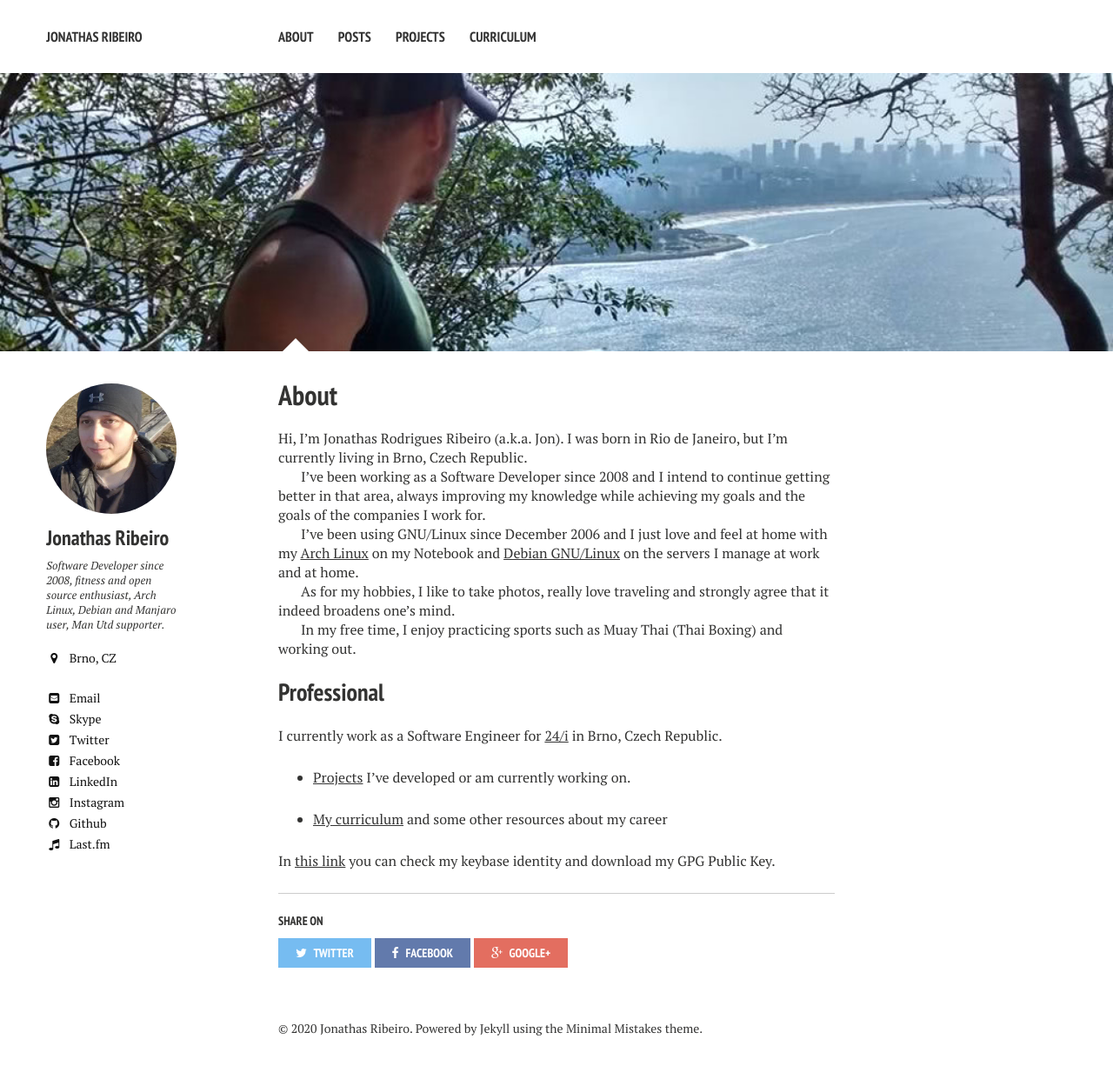
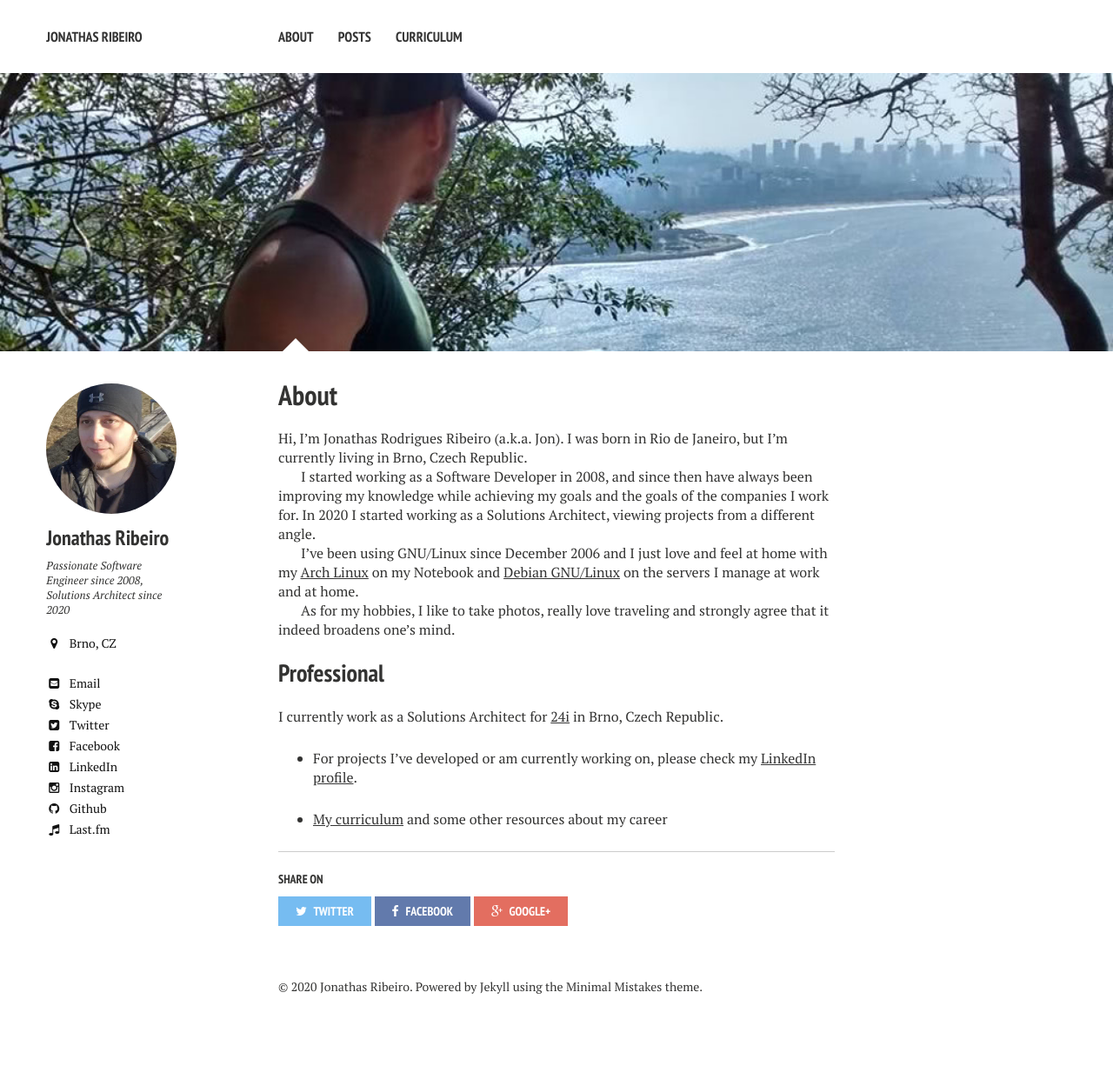
Before and after one commit to jonathas/jonathas.github.io, a Jekyll site: the page built from about/index.md, in a window 1280 px wide. Shown: the whole page at 87% size. Built offline with Jekyll 4.4.1, drawn with Linux system fonts in a browser that asks for light colours; nearby versions of some CDN libraries; after the commit the page ends 1193 px from its top, so only the background shows below that.

Commit message:
chore: removed projects, updated position

```diff
--- a/_config.yml
+++ b/_config.yml
@@ -28,7 +28,7 @@ kramdown:
 owner:
   name: Jonathas Ribeiro
   avatar: jon.jpg
-  bio: "Software Developer since 2008, fitness and open source enthusiast, Arch Linux, Debian and Manjaro user, Man Utd supporter."
+  bio: "Passionate Software Engineer since 2008, Solutions Architect since 2020"
   location: "Brno, CZ"
   email: contact@jonathas.com
   disqus-shortname: jonribeiro
--- a/_data/navigation.yml
+++ b/_data/navigation.yml
@@ -6,8 +6,5 @@
 - title: Posts
   url: /posts/
 
-- title: Projects
-  url: /projects/
-
 - title: Curriculum
   url: /curriculum-vitae/
--- a/about/index.md
+++ b/about/index.md
@@ -12,20 +12,17 @@ image:
 
 Hi, I'm Jonathas Rodrigues Ribeiro (a.k.a. Jon). I was born in Rio de Janeiro, but I'm currently living in Brno, Czech Republic.
 
-I've been working as a Software Developer since 2008 and I intend to continue getting better in that area, always improving my knowledge while achieving my goals and the goals of the companies I work for.
+I started working as a Software Developer in 2008, and since then have always been improving my knowledge while achieving my goals and the goals of the companies I work for.
+In 2020 I started working as a Solutions Architect, viewing projects from a different angle.
 
 I've been using GNU/Linux since December 2006 and I just love and feel at home with my [Arch Linux](http://archlinux.org) on my Notebook and [Debian GNU/Linux](http://debian.org) on the servers I manage at work and at home.
 
 As for my hobbies, I like to take photos, really love traveling and strongly agree that it indeed broadens one's mind.
 
-In my free time, I enjoy practicing sports such as Muay Thai (Thai Boxing) and working out.
-
 ## Professional
 
-I currently work as a Software Engineer for [24/i](http://24i.com) in Brno, Czech Republic.
+I currently work as a Solutions Architect for [24i](http://24i.com) in Brno, Czech Republic.
 
-* [Projects](http://jonathas.com/projects) I've developed or am currently working on.
+* For projects I've developed or am currently working on, please check my [LinkedIn profile](https://www.linkedin.com/in/jonathasribeiro/).
 
 * [My curriculum](http://jonathas.com/curriculum-vitae) and some other resources about my career
-
-In [this link](https://keybase.io/jonathas) you can check my keybase identity and download my GPG Public Key.
```
Also changed, not shown: index.md (+2 -2 lines).
